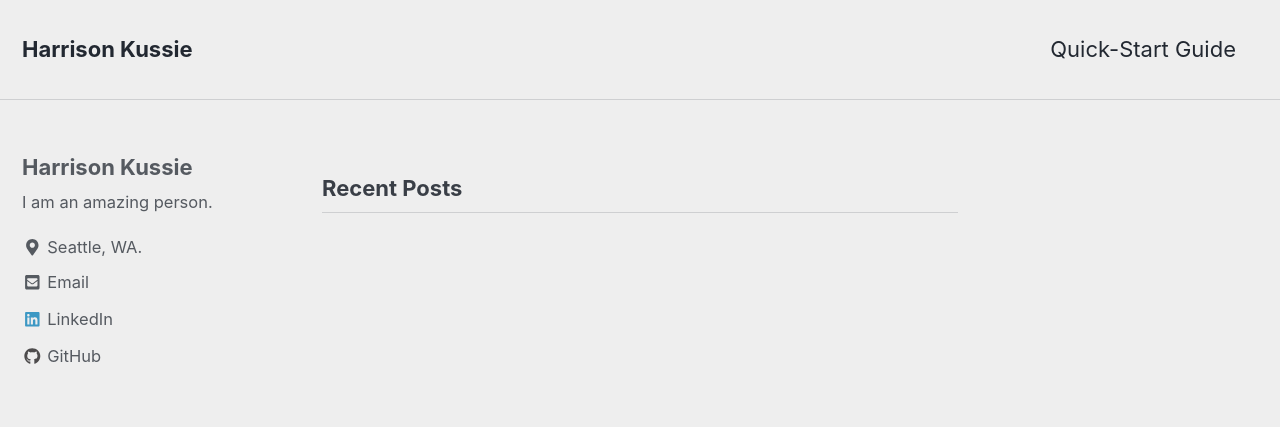
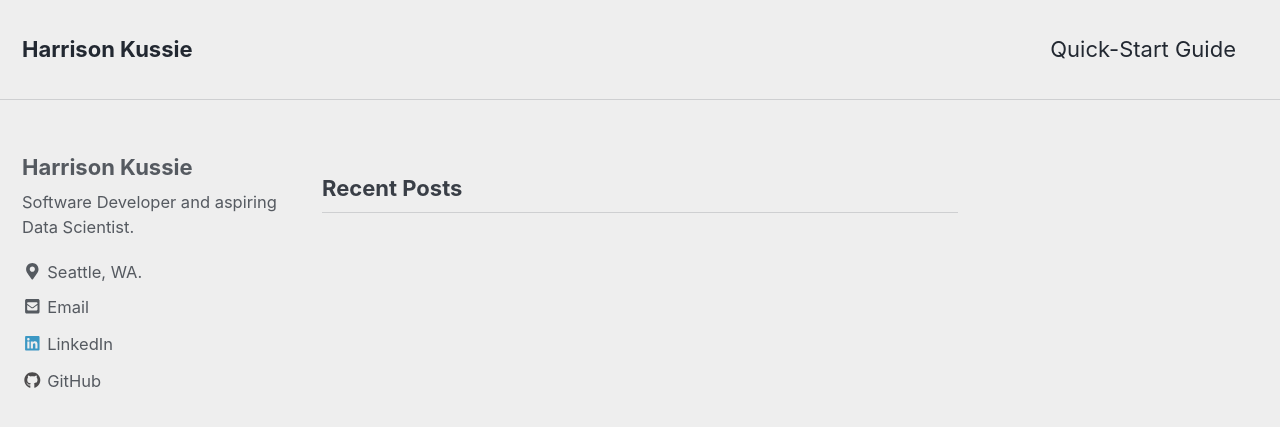
Before and after one commit to hkussie/hkussie.github.io, a Jekyll site: the page built from index.html, in a window 1280 px wide and 900 px high. Shown: the top 427 px of the window. Built offline with Jekyll 4.4.1, drawn with Linux system fonts in a browser that asks for light colours; nearby versions of some CDN libraries; the list of posts is cut into pages by our own code.

Commit message:
Add changes

```diff
--- a/_config.yml
+++ b/_config.yml
@@ -102,7 +102,7 @@ analytics:
 author:
   name             : "Harrison Kussie"
   avatar           : # path of avatar image, e.g. "/assets/images/bio-photo.jpg"
-  bio              : "I am an amazing person."
+  bio              : "Software Developer and aspiring Data Scientist."
   location         : "Seattle, WA."
   email            : "hkussie@gmail.com"
   uri              :
```
